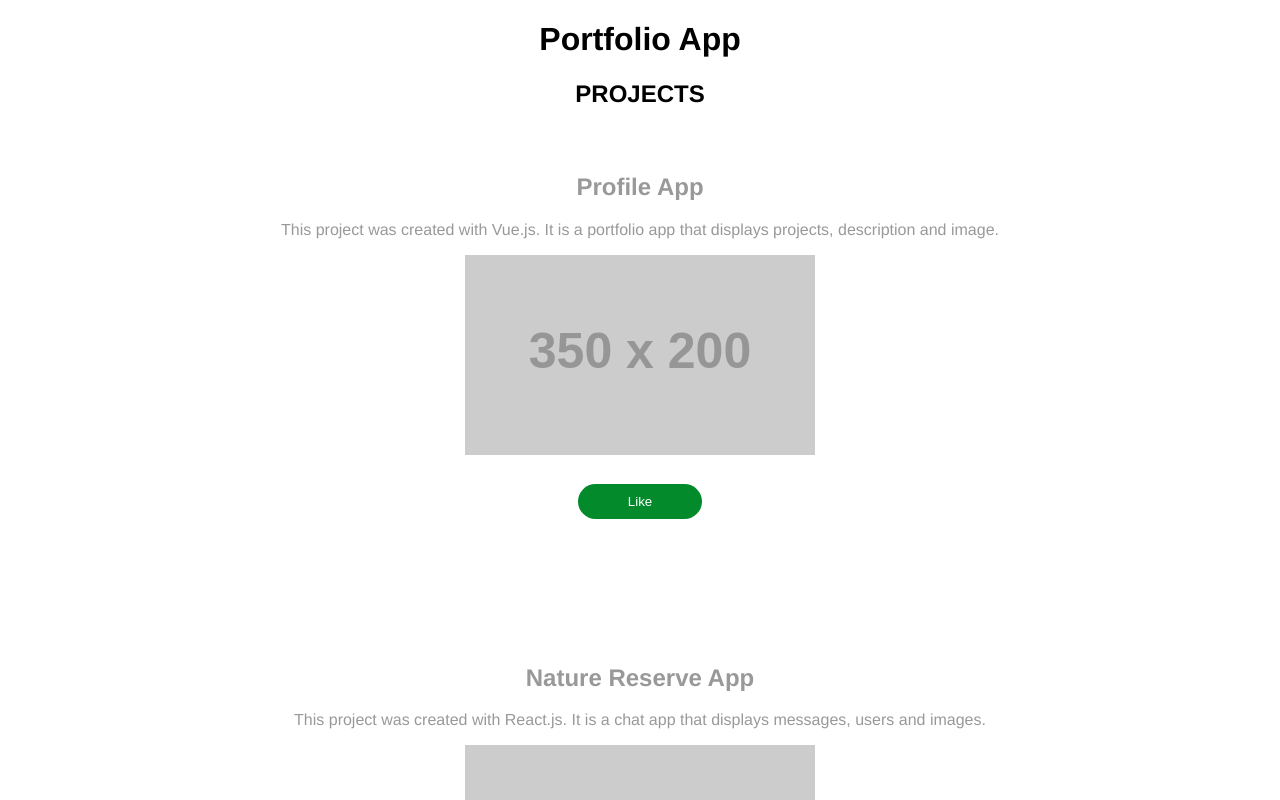
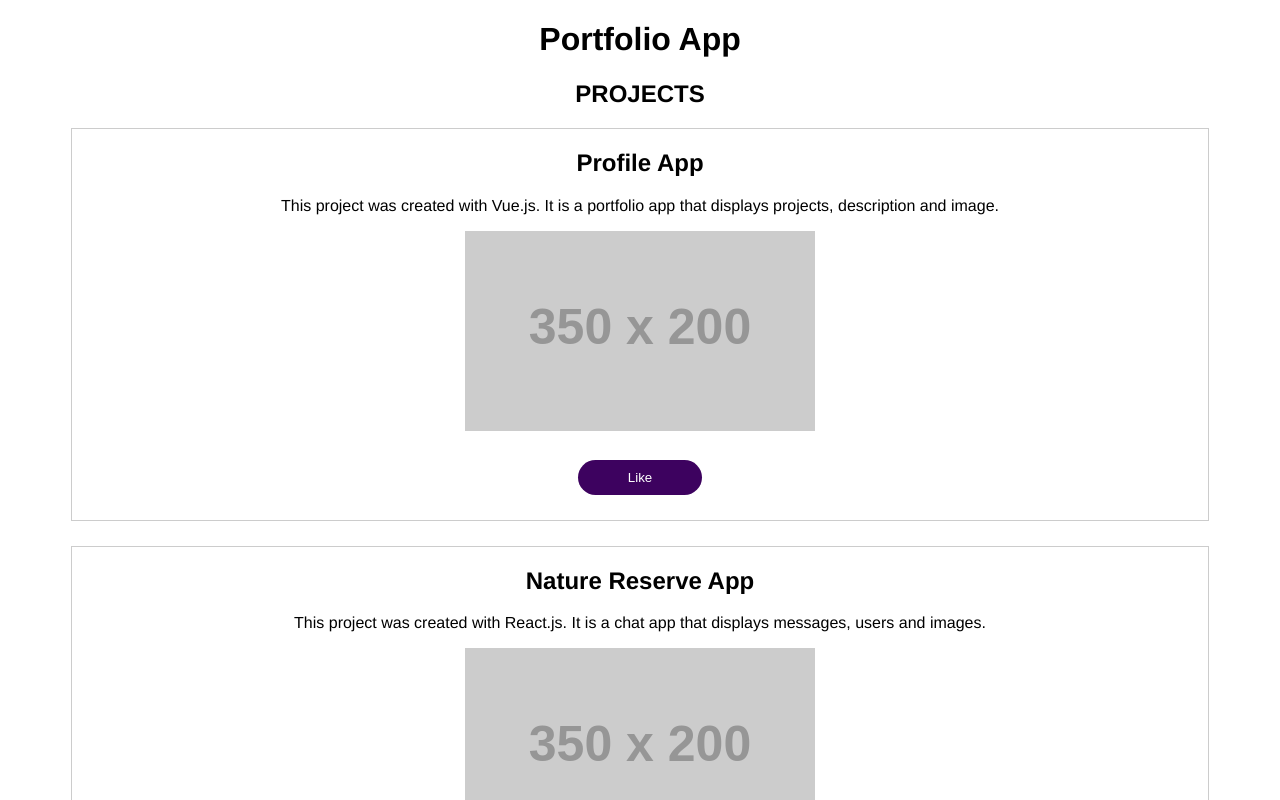
Before and after one commit to charisse10/582-project1, a Vue app: page / in a window 1280 px wide. Shown: the top 800 px of the page. Built offline with nearby package versions, Linux system fonts and the light colour scheme.

Commit message:
moved styling to App usung SCSS

```diff
--- a/src/App.vue
+++ b/src/App.vue
@@ -66,7 +66,45 @@ export default {
 #app {
   font-family: Avenir, Helvetica, Arial, sans-serif;
   text-align: center;
-  max-width: 90%;
   margin: 0 auto;
+
+  .project {
+    border: 1px solid #ccc;
+    margin: 0 0 25px;
+
+    button {
+      display: block;
+      background-color: rgb(61, 2, 95);
+      color: rgb(255, 255, 255);
+      border: none;
+      border-radius: 25px;
+      padding: 10px 50px;
+      margin: 25px auto;
+
+      &:hover {
+        background-color: rgb(114, 114, 114);
+      }
+    }
+
+    .unlike {
+      background-color: rgb(231, 231, 231);
+    }
+  }
 }
+
+@media (min-width: 768px) {
+  #app {
+    max-width: 90%;
+  }
+}
+
+// @media (min-width: 992px) {
+//   #app {
+//   }
+// }
+
+// @media (min-width: 1200px) {
+//   #app {
+//   }
+// }
 </style>
--- a/src/components/ProjectItem.vue
+++ b/src/components/ProjectItem.vue
@@ -44,25 +44,4 @@ export default {
 };
 </script>
 
-<style lang="scss">
-.project {
-  // background-color: rgb(4, 73, 25);
-  color: rgb(153, 153, 153);
-  padding: 25px 50px 50px;
-  margin-bottom: 25px;
-}
-
-button {
-  display: block;
-  background-color: rgb(3, 138, 43);
-  color: rgb(255, 255, 255);
-  border: none;
-  border-radius: 25px;
-  padding: 10px 50px;
-  margin: 25px auto;
-}
-
-.unlike {
-  background-color: rgb(231, 231, 231);
-}
-</style>
+<style lang="scss"></style>
```
Also changed, not shown: 1 other file (tests, documents, lock files or other folders).
